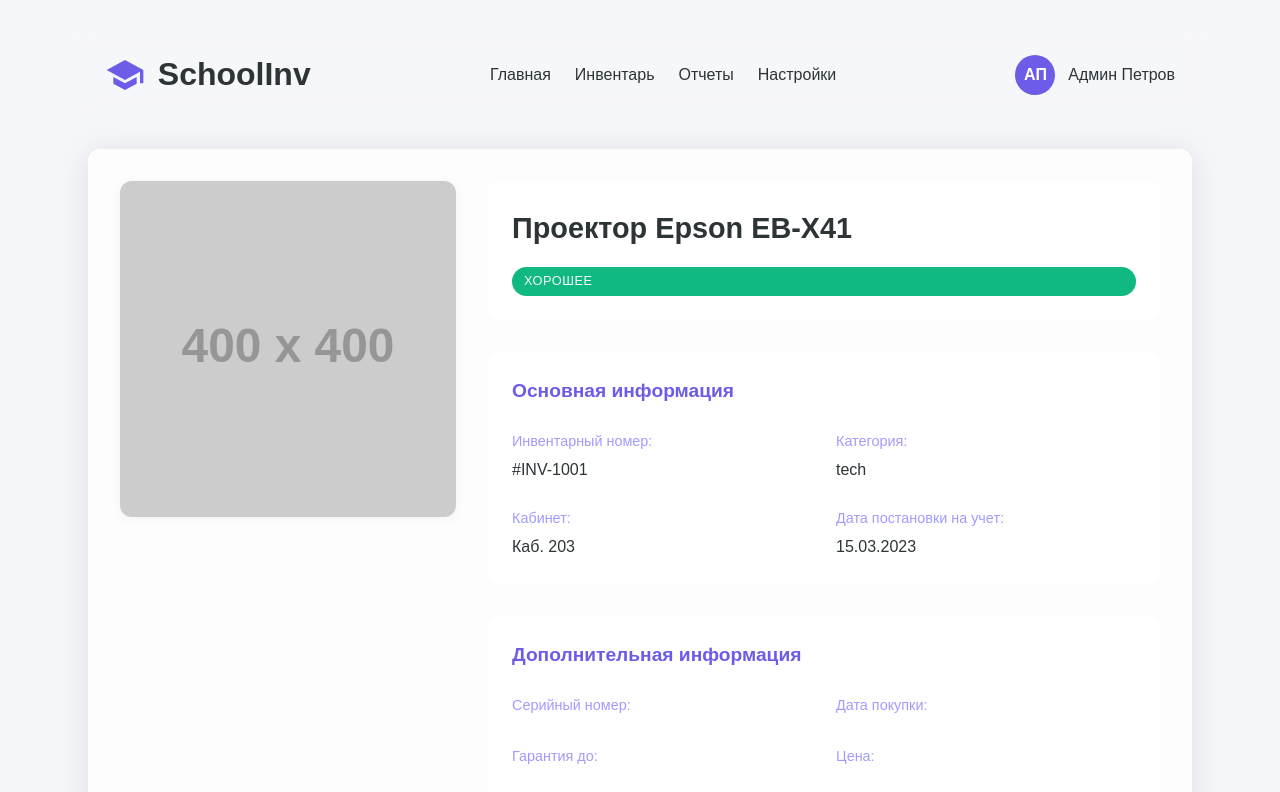
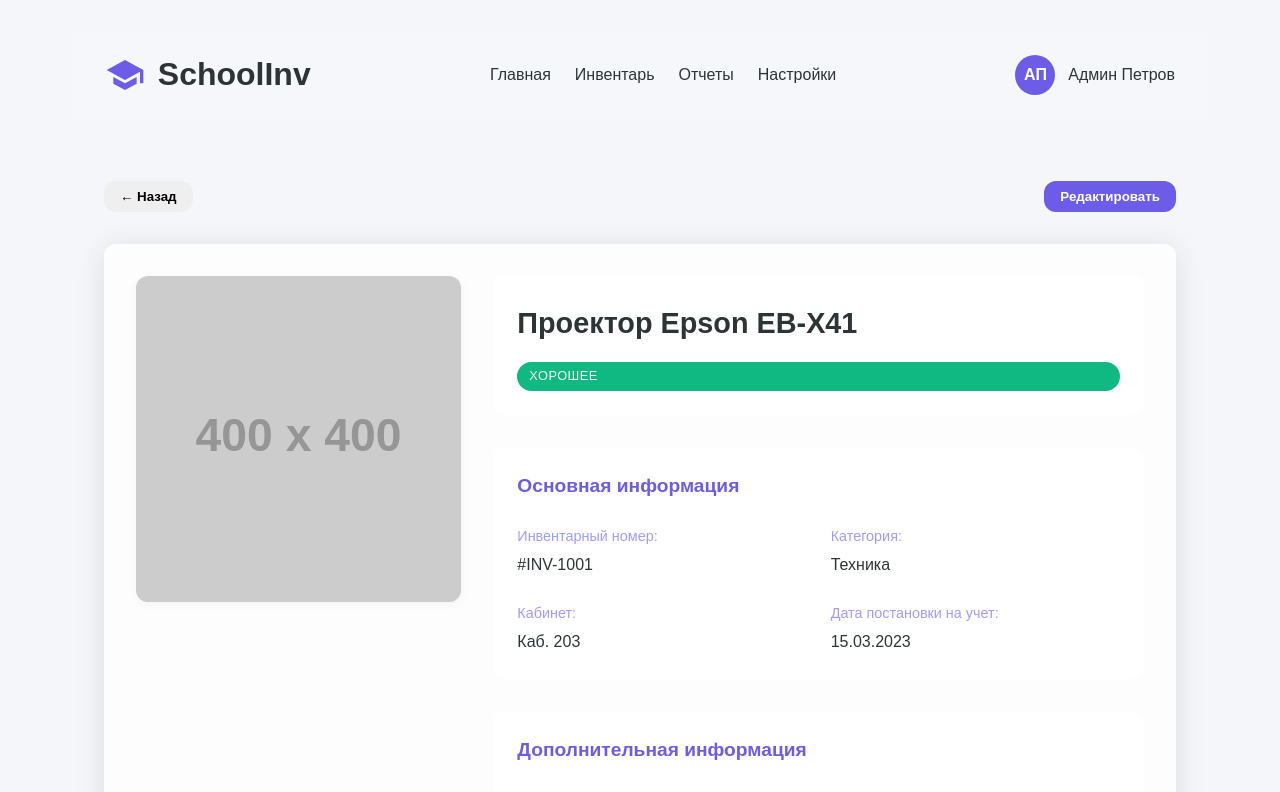
Before and after one commit to artemkiruhin/ShcoolInv, a React (Create React App) app in the folder frontend/: page /items/1 in a window 1280 px wide. Shown: the top 792 px of the page. Built offline with nearby package versions, Linux system fonts and the light colour scheme.

Commit message:
upd: inventory item page style

```diff
--- a/frontend/src/pages/InventoryItemPage/InventoryItemPage.jsx
+++ b/frontend/src/pages/InventoryItemPage/InventoryItemPage.jsx
@@ -1,6 +1,7 @@
 import { useEffect, useState } from 'react';
-import { useParams } from 'react-router-dom';
+import { useParams, useNavigate } from 'react-router-dom';
 import InventoryItemDetails from '../../components/InventoryItemDetails/InventoryItemDetails';
+import Button from '../../components/common/Button/Button';
 import styles from './InventoryItemPage.module.css';
 
 const mockInventoryData = [
@@ -8,49 +9,114 @@
         idx: '1',
         id: '#INV-1001',
         name: 'Проектор Epson EB-X41',
-        category: 'tech',
+        category: 'Техника',
         room: 'Каб. 203',
         status: 'good',
         date: '15.03.2023',
         description: 'Мультимедийный проектор с разрешением XGA, 3400 люмен',
-        image: 'https://via.placeholder.com/400'
+        image: 'https://via.placeholder.com/400',
+        serialNumber: 'SN-EP-2023-001',
+        purchaseDate: '10.03.2023',
+        warrantyUntil: '10.03.2025',
+        price: '45 999 ₽',
+        supplier: 'ООО "ТехноПро"'
     },
     {
         idx: '2',
         id: '#INV-1002',
         name: 'Ноутбук Lenovo IdeaPad 5',
-        category: 'tech',
+        category: 'Техника',
         room: 'Каб. 301',
         status: 'warning',
         date: '22.05.2023',
         description: '15.6" Ноутбук с процессором Intel Core i5',
-        image: 'https://via.placeholder.com/400'
+        image: 'https://via.placeholder.com/400',
+        serialNumber: 'SN-LN-2023-042',
+        purchaseDate: '15.05.2023',
+        warrantyUntil: '15.05.2025',
+        price: '64 499 ₽',
+        supplier: 'ООО "КомпьютерМаркет"'
     }
 ];
 
-const InventoryItemPage = () => {
+const InventoryItemPage = ({ isAuthenticated = true, isAdmin = true }) => {
     const { itemId } = useParams();
+    const navigate = useNavigate();
     const [item, setItem] = useState(null);
-
-    console.log(itemId)
+    const [isEditing, setIsEditing] = useState(false);
+    const [isLoading, setIsLoading] = useState(true);
+    const [error, setError] = useState(null);
 
     useEffect(() => {
-        const timer = setTimeout(() => {
-            const foundItem = mockInventoryData.find(i => i.idx === `${itemId}`);
-            setItem(foundItem || null);
-        }, 500);
+        const fetchItem = () => {
+            try {
+                setIsLoading(true);
+                const timer = setTimeout(() => {
+                    const foundItem = mockInventoryData.find(i => i.idx === `${itemId}`);
+                    if (!foundItem) {
+                        setError('Item not found');
+                    }
+                    setItem(foundItem || null);
+                    setIsLoading(false);
+                }, 500);
 
-        console.log(itemId)
+                return () => clearTimeout(timer);
+            } catch (err) {
+                setError(err.message);
+                setIsLoading(false);
+            }
+        };
 
-        return () => clearTimeout(timer);
+        fetchItem();
     }, [itemId]);
 
-    if (!item) {
+    const handleSave = () => {
+        console.log('Сохранение изменений:', item);
+        setIsEditing(false);
+    };
+
+    const handleCancel = () => {
+        const originalItem = mockInventoryData.find(i => i.idx === `${itemId}`);
+        setItem(originalItem);
+        setIsEditing(false);
+    };
+
+    const handleBack = () => {
+        navigate(-1);
+    };
+
+    const handleItemChange = (updatedItem) => {
+        setItem(updatedItem);
+    };
+
+    if (isLoading) {
         return (
             <div className={styles.container}>
-                <div className={styles.notFound}>
-                    <h2>Предмет не найден</h2>
-                    <p>Инвентарный предмет с ID #{itemId} не существует в системе</p>
+                <div className={styles.loading}>Загрузка...</div>
+            </div>
+        );
+    }
+
+    if (error || !item) {
+        return (
+            <div className={styles.container}>
+                <Button
+                    variant="outline"
+                    onClick={handleBack}
+                    className={styles.backButton}
+                >
+                    ← Назад
+                </Button>
+                <div className={styles.errorContainer}>
+                    <h2>Ошибка</h2>
+                    <p>{error || `Предмет с ID #${itemId} не найден`}</p>
+                    <Button
+                        variant="primary"
+                        onClick={() => navigate('/inventory')}
+                        className={styles.homeButton}
+                    >
+                        К списку инвентаря
+                    </Button>
                 </div>
             </div>
         );
@@ -58,7 +124,52 @@
 
     return (
         <div className={styles.container}>
-            <InventoryItemDetails item={item} />
+            <div className={styles.header}>
+                <Button
+                    variant="outline"
+                    onClick={handleBack}
+                    className={styles.backButton}
+                >
+                    ← Назад
+                </Button>
+
+                {(isAuthenticated && isAdmin) && (
+                    <div className={styles.actions}>
+                        {isEditing ? (
+                            <>
+                                <Button
+                                    variant="primary"
+                                    onClick={handleSave}
+                                    className={styles.actionButton}
+                                >
+                                    Сохранить
+                                </Button>
+                                <Button
+                                    variant="secondary"
+                                    onClick={handleCancel}
+                                    className={styles.actionButton}
+                                >
+                                    Отмена
+                                </Button>
+                            </>
+                        ) : (
+                            <Button
+                                variant="primary"
+                                onClick={() => setIsEditing(true)}
+                                className={styles.actionButton}
+                            >
+                                Редактировать
+                            </Button>
+                        )}
+                    </div>
+                )}
+            </div>
+
+            <InventoryItemDetails
+                item={item}
+                isEditing={isEditing}
+                onItemChange={handleItemChange}
+            />
         </div>
     );
 };
--- a/frontend/src/pages/InventoryItemPage/InventoryItemPage.module.css
+++ b/frontend/src/pages/InventoryItemPage/InventoryItemPage.module.css
@@ -1,20 +1,81 @@
 .container {
     max-width: 1200px;
-    margin: 2rem auto;
-    padding: 0 1rem;
+    margin: 0 auto;
+    padding: 2rem;
+    min-height: calc(100vh - 120px);
 }
 
-.notFound {
+.header {
+    display: flex;
+    justify-content: space-between;
+    align-items: center;
+    margin-bottom: 2rem;
+    flex-wrap: wrap;
+    gap: 1rem;
+}
+
+.backButton {
+    display: flex;
+    align-items: center;
+    gap: 0.5rem;
+    padding: 0.5rem 1rem;
+}
+
+.actions {
+    display: flex;
+    gap: 1rem;
+    flex-wrap: wrap;
+}
+
+.actionButton {
+    min-width: 120px;
+    padding: 0.5rem 1rem;
+}
+
+.loading {
     text-align: center;
     padding: 2rem;
-    background: #fff3cd;
-    border-radius: 8px;
-    border: 1px solid #ffeeba;
-    color: #856404;
-    margin-top: 2rem;
+    font-size: 1.2rem;
+    color: #4f46e5;
 }
 
-.notFound h2 {
+.errorContainer {
+    text-align: center;
+    padding: 2rem;
+    background-color: #f8f9fa;
+    border-radius: 8px;
+    margin-top: 2rem;
+    max-width: 600px;
+    margin-left: auto;
+    margin-right: auto;
+}
+
+.errorContainer h2 {
+    color: #dc3545;
     margin-bottom: 1rem;
-    color: #856404;
 }
+
+.errorContainer p {
+    color: #6c757d;
+    margin-bottom: 1.5rem;
+}
+
+.homeButton {
+    margin-top: 1rem;
+}
+
+@media (max-width: 768px) {
+    .container {
+        padding: 1rem;
+    }
+
+    .header {
+        flex-direction: column;
+        align-items: flex-start;
+    }
+
+    .actions {
+        width: 100%;
+        justify-content: flex-end;
+    }
+}
```
